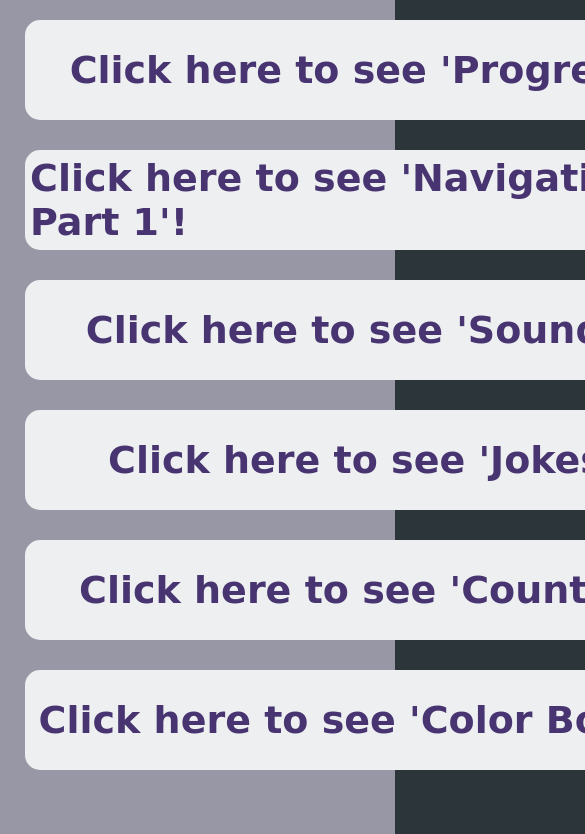
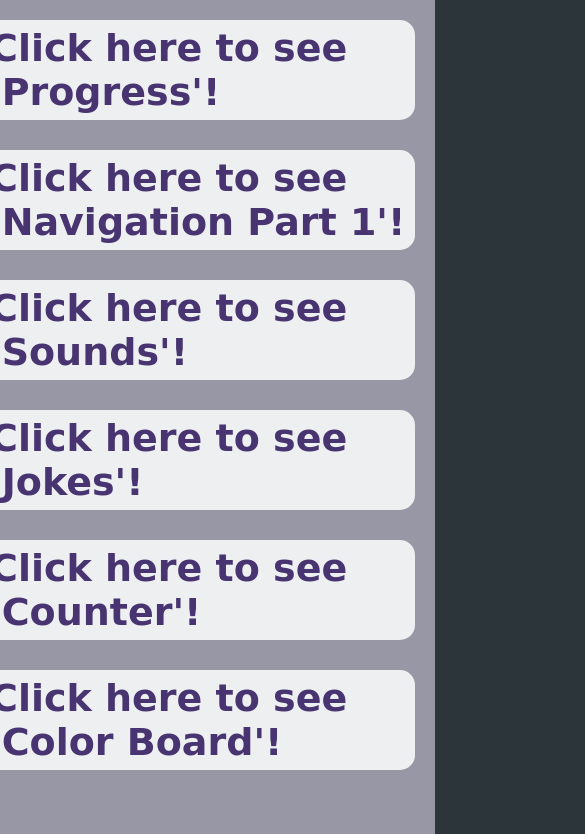
Before and after one commit to ImThatOneGuyInTheCorner/website, a plain HTML site: page index.html in a window 390 px wide. Shown: the part 682-1516 px from the top of the page, 585 px wide, since content can reach past the window. Drawn offline with Linux system fonts and the light colour scheme; a web font is replaced by a local one.

Commit message:
Thu, Mar 23, 2023, 2:22 PM -07:00

```diff
--- a/css/index.css
+++ b/css/index.css
@@ -94,12 +94,12 @@ body {
     }
 
     .rect {
-        width: 680px;
+        width: 420px;
         height: 90px;
     }
 
     .container {
-        width: 400px;
+        width: 480px;
         height: 1700px;
     }
 }
```
